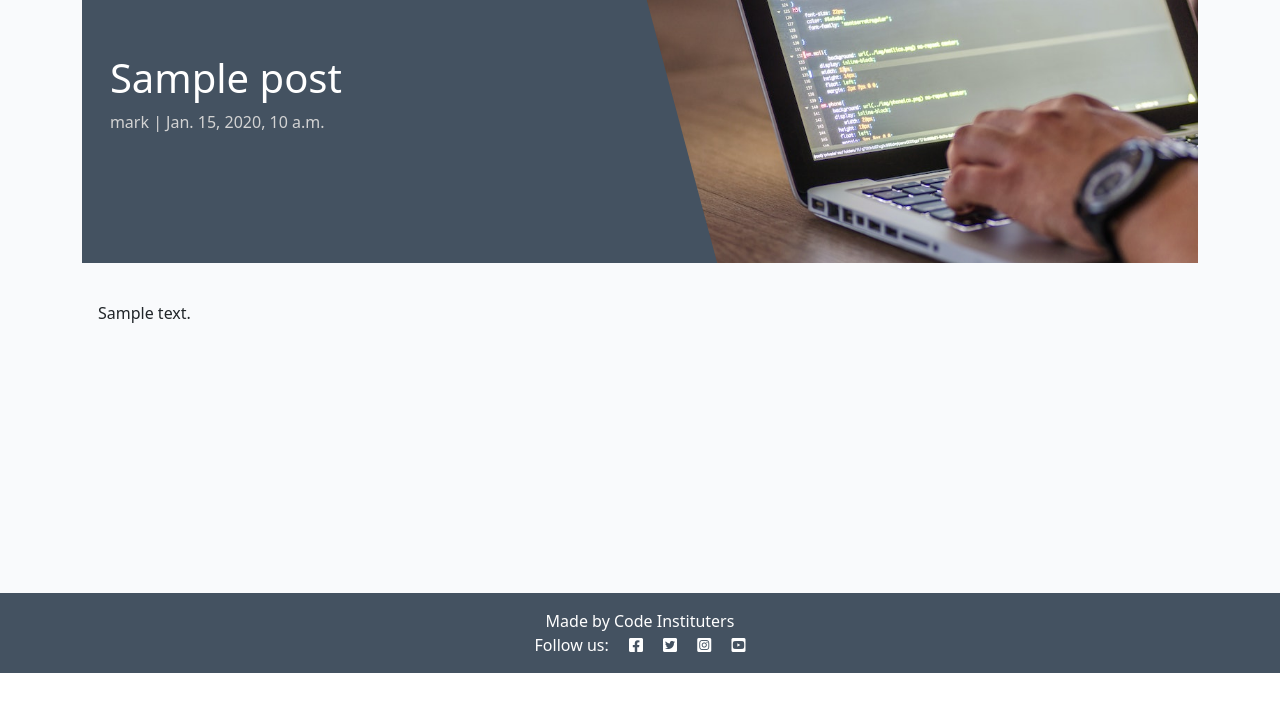
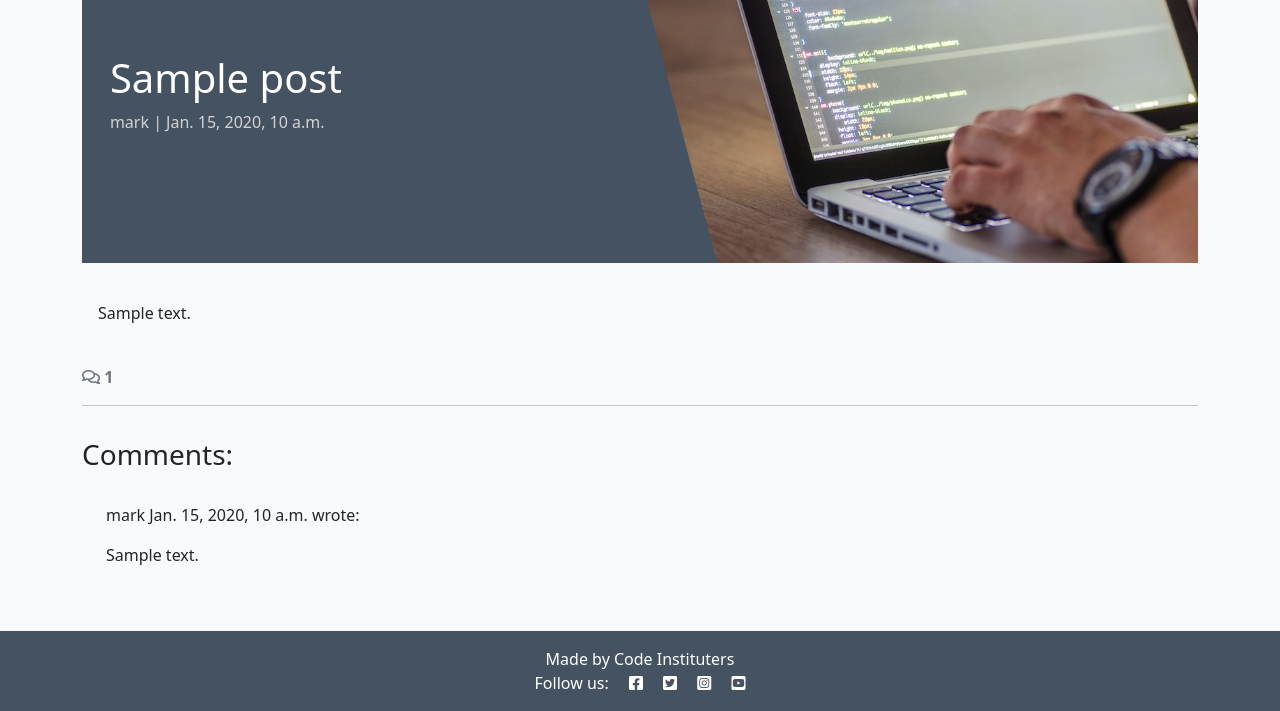
Before and after one commit to markh55/codestar_blog, a Django app: a page that uses blog/templates/blog/post_detail.html in a window 1280 px wide. Shown: the part 127-838 px from the top of the page. Before the commit the page ends 800 px from the top, so only its background shows below. Run offline with Django 4.2, Linux system fonts and the light colour scheme; data comes from the database, SQL or seed files in the repository; tables that the repository leaves empty hold one stand-in row (values such as "Sample post").

Commit message:
added comment count for each post

```diff
--- a/blog/models.py
+++ b/blog/models.py
@@ -31,7 +31,7 @@ class Comment(models.Model):
     body = models.TextField()
     approved = models.BooleanField(default=False)
     created_on = models.DateTimeField(auto_now_add=True)
-    new_field = models.SlugField()
+    new_field = models.SlugField(blank=True, null=True, verbose_name="Slug or Tag (optional)")
 
     class Meta:
         ordering = ["created_on"]
--- a/blog/templates/blog/post_detail.html
+++ b/blog/templates/blog/post_detail.html
@@ -30,6 +30,47 @@
             </div>
         </div>
     </div>
+    <!-- Displaying count of comments -->
+  <div class="row">
+    <div class="col-12">
+      <strong class="text-secondary">
+        <i class="far fa-comments"></i> {{ comment_count }}
+      </strong>
+    </div>
+    <div class="col-12">
+      <hr>
+    </div>
+  </div>
+  <!-- Displaying Comments -->
+  <div class="row">
+    <div class="col-md-8 card mb-4  mt-3 ">
+      <h3>Comments:</h3>
+      <div class="card-body">
+        <!-- We want a for loop inside the empty control tags
+          to iterate through each comment in comments -->
+        {% for comment in comments %}
+        <div class="p-2 comments
+          {% if not comment.approved and comment.author == user %}
+          faded{% elif not comment.approved %} d-none{% endif %}">
+          <p class="font-weight-bold">
+            {{ comment.author }}
+            <span class="font-weight-normal">
+              {{ comment.created_on }}
+            </span> wrote:
+          </p>
+          <div id="comment{{ comment.id }}">
+            {{ comment.body | linebreaks }}
+          </div>
+          {% if not comment.approved and comment.author == user %}
+          <p class="approval">
+            This comment is awaiting approval
+          </p>
+          {% endif %}
+        </div>
+        <!-- Our for loop ends here -->
+        {% endfor %}
+      </div>
+    </div>
+  </div>
 </div>
-
 {% endblock content %}
--- a/blog/views.py
+++ b/blog/views.py
@@ -25,9 +25,15 @@ def post_detail(request, slug):
 
     queryset = Post.objects.filter(status=1)
     post = get_object_or_404(queryset, slug=slug)
+    comments = post.comments.all().order_by("-created_on")
+    comment_count = post.comments.filter(approved=True).count()
 
     return render(
-        request,
-        "blog/post_detail.html",
-        {"post": post},
-    )
+    request,
+    "blog/post_detail.html",
+    {
+        "post": post,
+        "comments": comments,
+        "comment_count": comment_count,
+    },
+)
```
Also changed, not shown: blog/migrations/0006_alter_comment_new_field.py (added).
